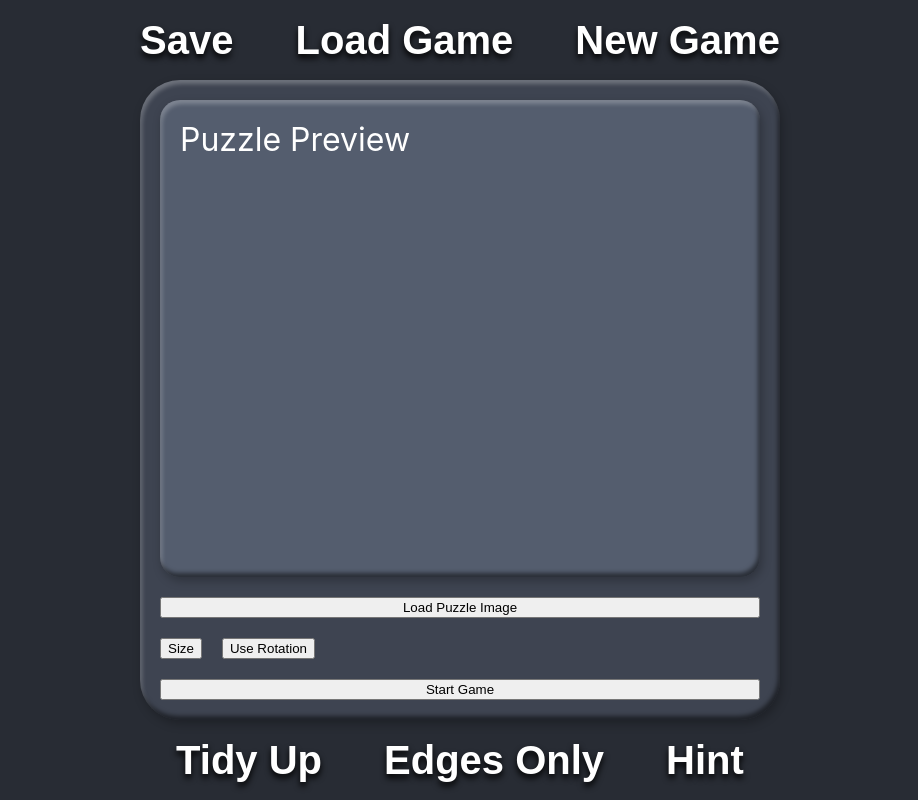
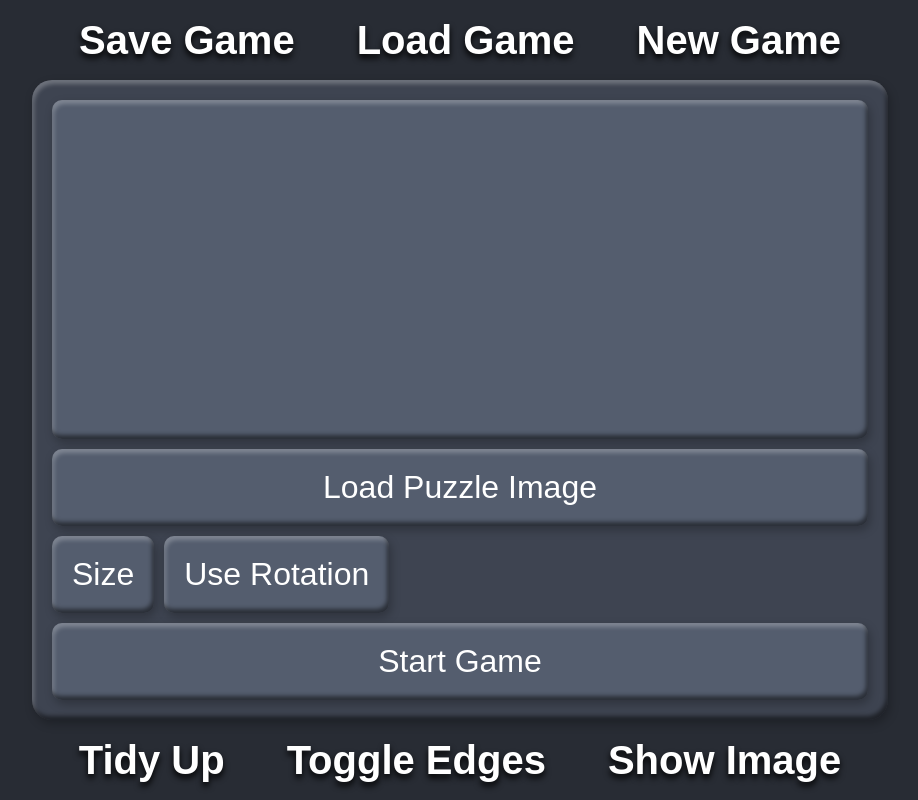
Before and after one commit to KascottGit/piece-of-mind, a React (Create React App) app: page / in a window 1280 px wide. Both pictures are taken after a click on the button "New Game". Shown: the whole page, without its empty margins (180-1098 px from the left). Built offline with nearby package versions, Linux system fonts and the light colour scheme.

Commit message:
Refactor file picker component and update game state management in App.js

```diff
--- a/src/App.css
+++ b/src/App.css
@@ -9,35 +9,23 @@
   color: white;
 }
 
-.Menu-Container {
+.Puzzle-Container {
   background-color: #3E4451;
-  height: 70vh;
-  width: 70vh;
+  height: 80vh;
+  width: 107vh;
   display: flex;
   flex-direction: column-reverse;
   box-sizing: border-box;
-  gap: 20px;
+  gap: 10px;
   padding: 20px;
-  border-radius: 40px;
-}
-
-.Puzzle-Container {
-  background-color: #3E4451;
-  height: 80vh;
-  width: 80vh;
-  display: flex;
-  flex-direction: column-reverse;
-  box-sizing: border-box;
-  gap: 20px;
-  padding: 20px;
-  border-radius: 40px;
+  border-radius: 20px;
 }
 
 .Image-Box {
   background-color: #545D6E;
   flex-grow: 1;
-  padding: 20px;
-  border-radius: 20px;
+  padding: 10px;
+  border-radius: 10px;
   color: white;
   font-size: 4vh;
 }
@@ -47,7 +35,7 @@
   display: flex;
   flex-direction: row;
   box-sizing: border-box;
-  gap: 20px;
+  gap: 10px;
 }
 
 .Menu-Button-Group {
@@ -62,7 +50,7 @@
   gap: 50px;
 }
 
-.Menu-Container,
+.solid-button,
 .Image-Box,
 .Puzzle-Container {
   box-shadow:
@@ -75,39 +63,35 @@
   transition: all 0.2s ease;
 }
 
-.FilePickerButton {
-  width: stretch;
-}
-
-/*
-button {
+.solid-button {
   background-color: #545D6E;
   width: stretch;
   border: none;
   padding: 20px;
-  border-radius: 20px;
+  border-radius: 10px;
   color: white;
   font-size: 4vh;
   cursor: pointer;
-  transition: all 0.5s ease-in-out;
+  transition: all 0.75s ease-in-out;
 }
-button:hover {
+
+.solid-button:hover {
   box-shadow:
-    0px 4px 10px 2px rgba(0, 0, 0, 0.5),
+    0px 6px 10px rgba(0, 0, 0,.5),
     inset -2px -4px 4px rgba(0, 0, 0, 0.5),
     inset 2px 4px 4px rgba(255, 255, 255, 0.25);
   transform: translateY(-4px);
   transition: all 0.2s ease-in-out;
 }
-button:active{
+
+.solid-button:active {
   box-shadow:
-    2px 4px 4px rgba(255, 255, 255, 0.25),
-    -2px -4px 4px rgba(0, 0, 0, 0.5),
-    inset -2px -4px 4px rgba(0, 0, 0, 0.0),
-    inset 2px 4px 4px rgba(0, 0, 0, 0.5);
-  transform: translateY(4px);
-  transition: all 0.2s ease-in-out;
-}*/
+    0px 2px 6px rgba(0, 0, 0, .25),
+    inset -2px -4px 4px rgba(0, 0, 0, 0.5),
+    inset 2px 4px 4px rgba(255, 255, 255, 0.25);
+  transform: translateY(2px);
+  transition: all 0.1s ease-in-out;
+}
 
 .Menu-Button {
   background-color: transparent;
--- a/src/App.js
+++ b/src/App.js
@@ -16,9 +16,7 @@ function App() {
     startGame();
     //open file browser to load saved game
   }
-  function loadImage(file) {
-    //load image for new game
-  }
+
   function saveGame() {
     //open file browser to save current game
   }
@@ -29,7 +27,7 @@ function App() {
       case 'menu':
         return <MainMenu />;
       case 'newGame':
-        return <NewGame startGame={startGame} loadImage={loadImage} />;
+        return <NewGame startGame={startGame} />;
       case 'game':
         return <Game />;
       case 'test':
@@ -42,40 +40,62 @@ function App() {
   return (
     <div className="App">
       <div className='Menu-Button-Group'>
-        <button onClick={saveGame} className="Menu-Button">Save</button>
-        <button onClick={loadGame} className="Menu-Button">Load Game</button>
+        <button onClick={saveGame} className="Menu-Button">Save Game</button>
+        <FilePicker onFileChange={loadGame} className="Menu-Button">Load Game</FilePicker>
         <button onClick={newGame} className="Menu-Button">New Game</button>
       </div>
       {renderGameState()}
       <div className='Menu-Button-Group'>
         <button className="Menu-Button">Tidy Up</button>
-        <button className="Menu-Button">Edges Only</button>
-        <button className="Menu-Button">Hint</button>
+        <button className="Menu-Button">Toggle Edges</button>
+        <button className="Menu-Button">Show Image</button>
       </div>
     </div>
   );
 }
 
-function NewGame({ startGame, loadImage }) {
+function NewGame({ startGame }) {
+  const [file, setFile] = useState(null);
+  const [imagePreview, setImagePreview] = useState(null);
+
+  const handleFileChange = (e) => {
+    const selectedFile = e.target.files[0];
+    if (selectedFile && selectedFile.type.startsWith('image/')) {
+      setFile(selectedFile);
+
+      // Create a preview
+      const reader = new FileReader();
+      reader.onloadend = () => {
+        setImagePreview(reader.result);
+      };
+      reader.readAsDataURL(selectedFile);
+    } else {
+      setFile(null);
+      setImagePreview(null);
+    }
+  };
+
   return (
     <>
       <div className='Puzzle-Container'>
-        <button onClick={startGame}>
+        <button onClick={startGame} className='solid-button'>
           Start Game
         </button>
         <div className="Horizontal-Group">
-          <button>
+          <button className='solid-button'>
             Size
           </button>
-          <button>
+          <button className='solid-button'>
             Use Rotation
           </button>
         </div>
-        <FilePicker accept="image/*" onFileChange={loadImage}>
+        <FilePicker accept="image/*" onFileChange={handleFileChange} className='solid-button'>
           Load Puzzle Image
         </FilePicker>
         <div className='Image-Box'>
-          Puzzle Preview
+          {imagePreview && (
+            <img src={imagePreview} alt="Preview" className="max-w-full h-32 object-contain mx-auto rounded-md" />
+          )}
         </div>
       </div>
     </>
--- a/src/FilePicker.js
+++ b/src/FilePicker.js
@@ -1,14 +1,6 @@
 import React, { useRef } from 'react';
 
-/**
- * A custom file picker button component.
- *
- * @param {object} props
- * @param {string} props.accept - The file types to accept (e.g., "image/*", ".pdf").
- * @param {function} props.onFileChange - Callback function when a file is selected.
- * @param {React.ReactNode} props.children - The content to display inside the button.
- */
-function FilePicker({ children, accept, onFileChange }) {
+function FilePicker({ children, className = '', accept, onFileChange }) {
   // Create a ref for the hidden file input
   const fileInputRef = useRef(null);
 
@@ -40,7 +32,7 @@ function FilePicker({ children, accept, onFileChange }) {
         accept={accept}
       />
 
-      <button onClick={handleButtonClick}>
+      <button onClick={handleButtonClick} className={className}>
         {children}
       </button>
     </>
```
Also changed, not shown: plan.txt.
